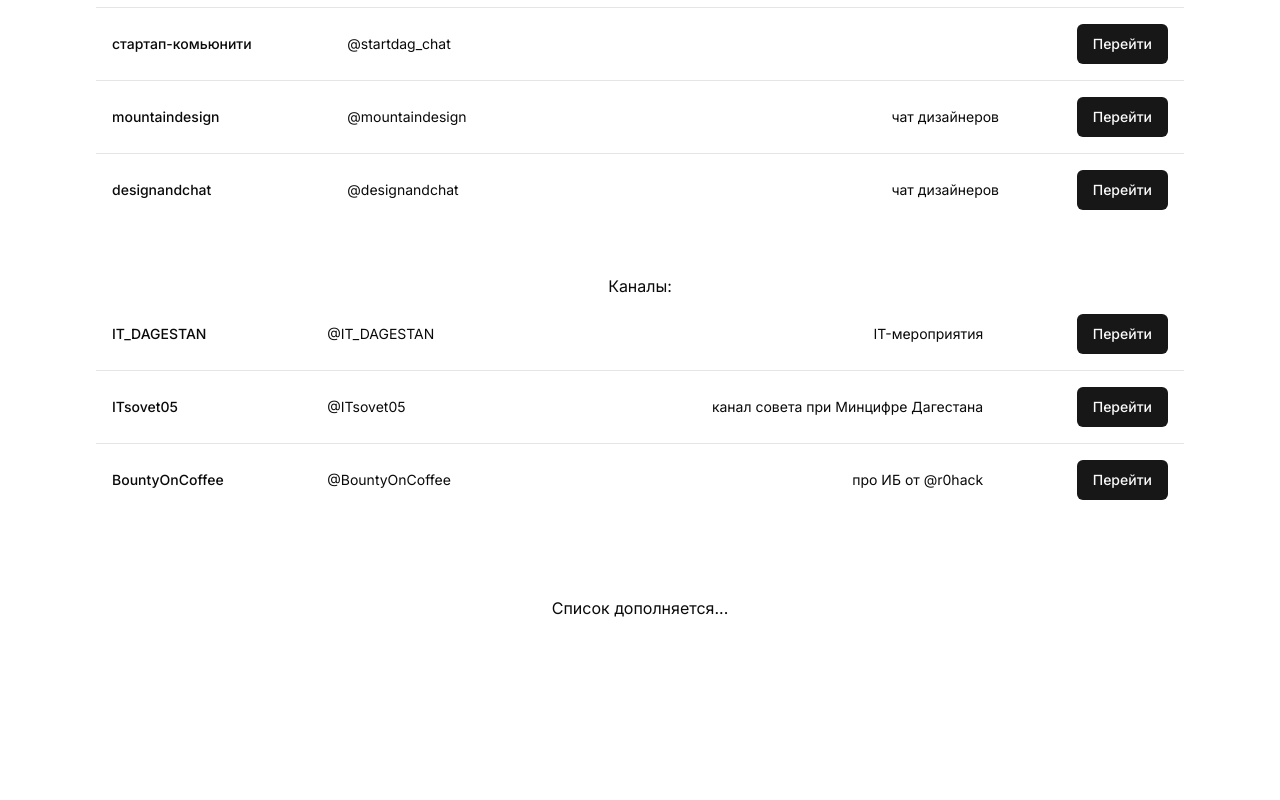
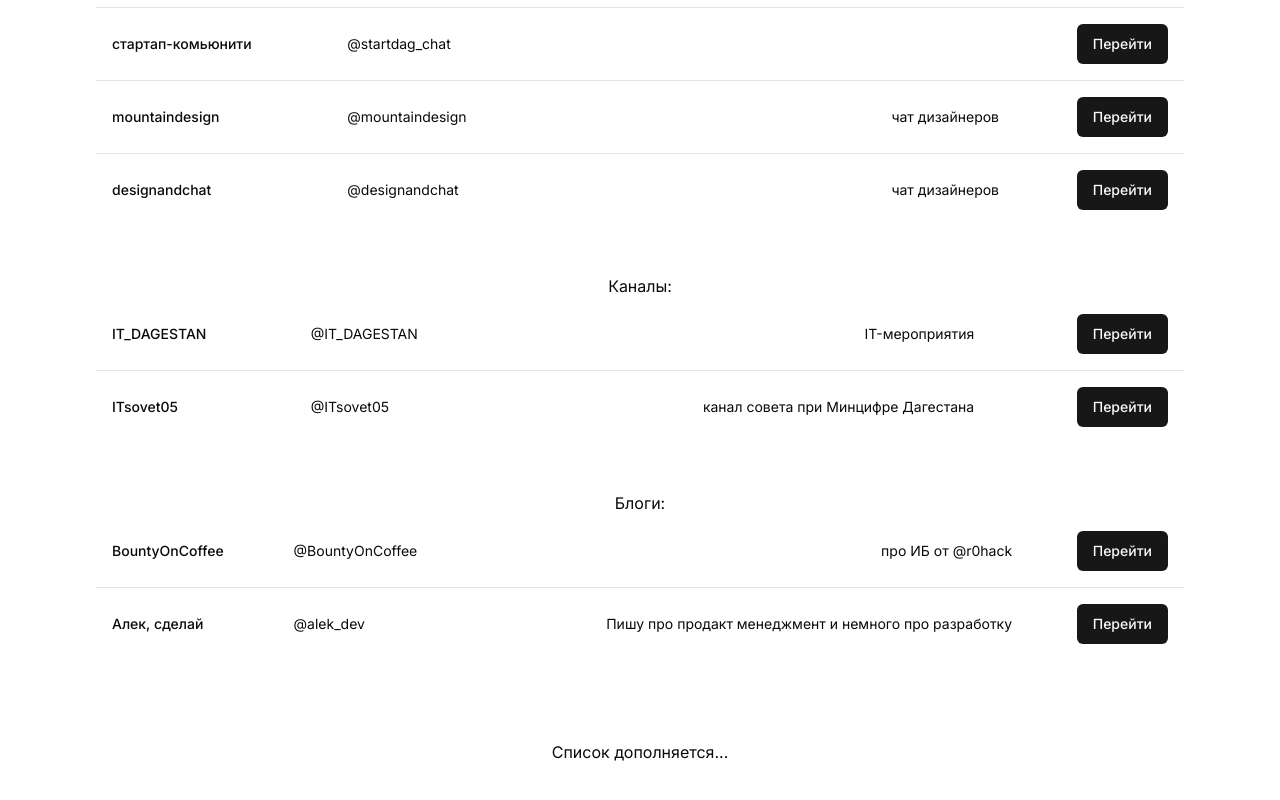
Before and after one commit to response-dag/community, a Next.js app: page / in a window 1280 px wide. Shown: the part 1206-2006 px from the top of the page. Before the commit the page ends 1922 px from the top, so only its background shows below. Built offline with nearby package versions, Linux system fonts and the light colour scheme.

Commit message:
add blogs topic

```diff
--- /dev/null
+++ b/constants/blogs/index.ts
@@ -0,0 +1,18 @@
+import { ITable } from "@/src/app/page";
+
+const Blogs: ITable[] =  [
+  {
+    title: "BountyOnCoffee",
+    tg_name: "@BountyOnCoffee",
+    url: "https://t.me/BountyOnCoffee",
+    description: "про ИБ от @r0hack",
+  },
+  {
+    title: "Алек, сделай",
+    tg_name: "@alek_dev",
+    url: "https://t.me/alek_dev",
+    description: "Пишу про продакт менеджмент и немного про разработку ",
+  },
+];
+
+export default Blogs;
--- a/constants/channels/index.ts
+++ b/constants/channels/index.ts
@@ -13,12 +13,6 @@ const Channels: ITable[] =  [
     url: "https://t.me/ITsovet05",
     description: "канал совета при Минцифре Дагестана",
   },
-  {
-    title: "BountyOnCoffee",
-    tg_name: "@BountyOnCoffee",
-    url: "https://t.me/BountyOnCoffee",
-    description: "про ИБ от @r0hack",
-  },
 ];
 
 export default Channels;
--- a/constants/index.ts
+++ b/constants/index.ts
@@ -1,7 +1,9 @@
 import Channels from './channels';
 import Chats from './chats';
+import Blogs from './blogs';
 
 export {
   Channels,
-  Chats
+  Chats,
+  Blogs
 }
--- a/src/app/page.tsx
+++ b/src/app/page.tsx
@@ -6,7 +6,7 @@ import {
 } from "@/components/ui/table";
 import { Button } from "@/components/ui/button";
 import Link from "next/link";
-import { Channels, Chats } from '../../constants';
+import { Channels, Chats, Blogs } from '../../constants';
 
 export type ITable = {
   title: string;
@@ -63,6 +63,29 @@ export default function Home() {
         </TableBody>
       </Table>
 
+
+      <h3 className="mt-12">Блоги:</h3>
+      <Table>
+        <TableBody>
+          {Blogs.map((chat, idx) => (
+            <TableRow key={idx}>
+              <TableCell className="font-medium max-md:hidden">{chat.title}</TableCell>
+              <TableCell>{chat.tg_name}</TableCell>
+              <TableCell className="text-right max-md:hidden">{chat.description}</TableCell>
+              <TableCell className="text-right">
+                {chat.url ? (
+                  <Button asChild>
+                    <Link href={chat.url}>Перейти</Link>
+                  </Button>
+                ) : (
+                  ""
+                )}
+              </TableCell>
+            </TableRow>
+          ))}
+        </TableBody>
+      </Table>
+
       <p className="mt-20">Список дополняется...</p>
     </main>
   );
```
